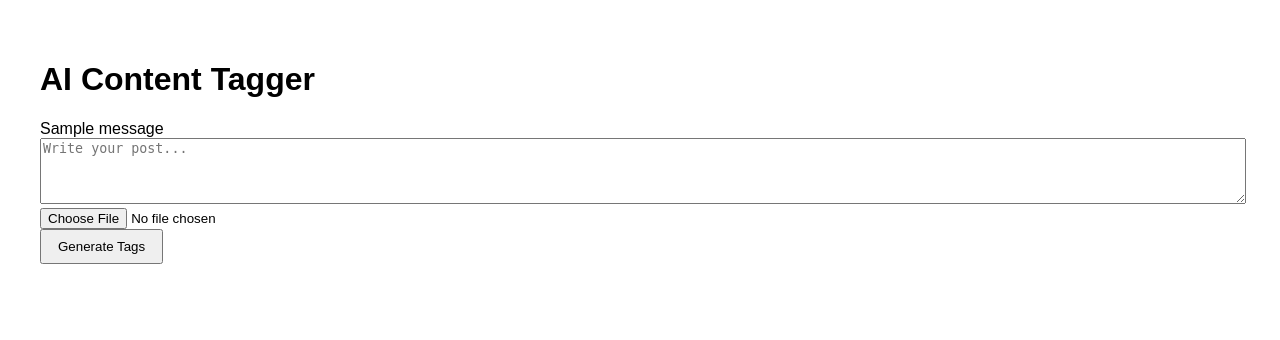
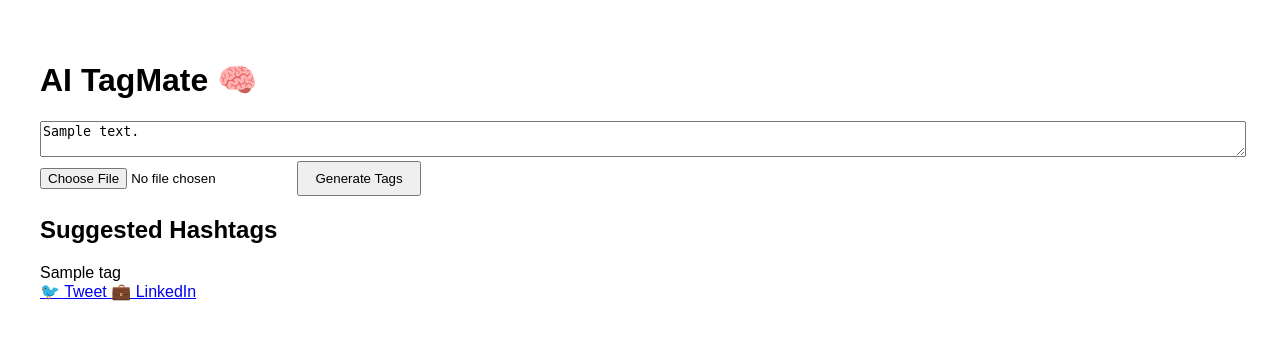
Before and after one commit to CS218-Topics-in-Cloud/AI-Powered-Social-Post-Enhancer, a Flask app: template templates/index.html in a window 1280 px wide. Shown: the top 340 px of the page. Run offline with Flask 3, Linux system fonts and the light colour scheme; the template is opened without the code that fills it: most values are stand-ins (such as "Sample title", 1, 10 or a date in 2020); one stand-in notice (Sample message) is shown.

Commit message:
front end

```diff
--- a/app.py
+++ b/app.py
@@ -5,14 +5,13 @@ from transformers import pipeline
 from werkzeug.utils import secure_filename
 from dotenv import load_dotenv
 from urllib.parse import quote_plus
-from flask import redirect
 
 
 load_dotenv()  # reads .env for your API keys
 
 app = Flask(__name__)
 app.secret_key = os.getenv("FLASK_SECRET", "supersecret")
-UPLOAD_FOLDER = "static/uploads"
+UPLOAD_FOLDER = os.path.join(app.static_folder, 'uploads')
 os.makedirs(UPLOAD_FOLDER, exist_ok=True)
 app.config['UPLOAD_FOLDER'] = UPLOAD_FOLDER
 
@@ -95,32 +94,15 @@ def analyze():
 
 @app.route('/post', methods=['POST'])
 def post():
-    # platform = request.form['platform']
-    # text = request.form['text']
-    # img_path = request.form.get('img_path') or None
-    # tags = request.form.getlist('tags')
+    text     = request.form['text']
+    image    = request.form.get('img_path')  # still there if you want it
+    tags     = request.form.getlist('tags')
+    platform = request.form['platform']
 
-    # success = False
-    # if platform == 'twitter':
-    #     success = post_to_twitter(text, img_path, tags)
-    # else:
-    #     success = post_to_linkedin(text, img_path, tags)
-
-    # if success:
-    #     flash(f"Posted to {platform.title()}!")
-    #     return redirect(url_for('index'))
-    # else:
-    #     flash("Error posting. Check logs.", "error")
-    #     return redirect(url_for('index'))
-        text     = request.form['text']
-        image    = request.form.get('img_path')  # still there if you want it
-        tags     = request.form.getlist('tags')
-        platform = request.form['platform']
-
-        if platform == 'twitter':
-            return post_to_twitter(text, image, tags)
-        else:
-            return post_to_linkedin(text, image, tags)
+    if platform == 'twitter':
+        return post_to_twitter(text, image, tags)
+    else:
+        return post_to_linkedin(text, image, tags)
 
 
 if __name__ == '__main__':
--- /dev/null
+++ b/static/scripts.js
@@ -0,0 +1,6 @@
+document.addEventListener("DOMContentLoaded", () => {
+    const form = document.querySelector("form");
+    form.addEventListener("submit", () => {
+      form.classList.add("loading");
+    });
+  });
--- a/templates/index.html
+++ b/templates/index.html
@@ -1,28 +1,46 @@
 <!DOCTYPE html>
 <html lang="en">
-  <head>
-    <meta charset="UTF-8" />
-    <title>AI Tagging App</title>
-    <link
-      rel="stylesheet"
-      href="{{ url_for('static', filename='style.css') }}"
-    />
-  </head>
-  <body>
-    <h1>AI Content Tagger</h1>
-    {% with messages = get_flashed_messages(with_categories=true) %} {% for cat,
-    msg in messages %}
-    <div class="{{cat}}">{{msg}}</div>
-    {% endfor %} {% endwith %}
-    <form
-      action="{{ url_for('analyze') }}"
-      method="post"
-      enctype="multipart/form-data"
-    >
-      <textarea name="text" placeholder="Write your post..." rows="4"></textarea
-      ><br />
-      <input type="file" name="image" accept="image/*" /><br />
-      <button type="submit">Generate Tags</button>
+<head>
+  <meta charset="UTF-8">
+  <title>AI TagMate 🧠</title>
+  <link rel="stylesheet" href="{{ url_for('static', filename='styles.css') }}">
+</head>
+<body>
+  <div class="container">
+    <h1 class="fade-in">AI TagMate 🧠</h1>
+
+    <form id="tagForm" action="{{ url_for('analyze') }}" method="POST" enctype="multipart/form-data">
+      <textarea name="text" placeholder="Write something..." required>{{ text or '' }}</textarea>
+      <input type="file" name="image" accept="image/*">
+      <button type="submit" class="btn">Generate Tags</button>
     </form>
-  </body>
+
+    <div id="spinner" class="spinner hidden"></div>
+
+    {% if tags %}
+    <div class="results">
+      <h2 class="slide-in">Suggested Hashtags</h2>
+      <div class="tags">
+        {% for tag in tags %}
+          <span class="tag pop-in">{{ tag }}</span>
+        {% endfor %}
+      </div>
+      <div class="share">
+        <a class="btn-twitter pop-in"
+           target="_blank"
+           href="https://twitter.com/intent/tweet?text={{ text }} {{ tags | join(' ') }}">
+          🐦 Tweet
+        </a>
+        <a class="btn-linkedin pop-in"
+           target="_blank"
+           href="https://www.linkedin.com/sharing/share-offsite/?url={{ text }} {{ tags | join(' ') }}">
+          💼 LinkedIn
+        </a>
+      </div>
+    </div>
+    {% endif %}
+  </div>
+
+  <script src="{{ url_for('static', filename='scripts.js') }}"></script>
+</body>
 </html>
```
Also changed, not shown: templates/analyze.html (+30 -20 lines), static/styles.css (renamed from static.css/style.css).
